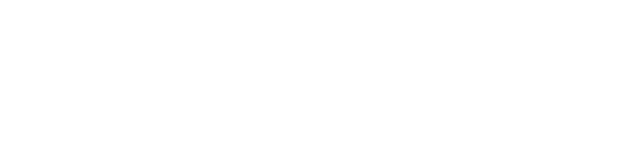
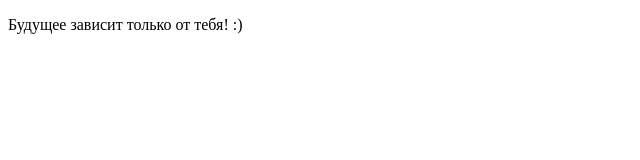
Before and after one commit to nikolai-bednyi/github-tutorial, a plain HTML site: page index.html in a window 1280 px wide. Shown: the whole page, without its empty margins (0-640 px from the left). Drawn offline with Linux system fonts and the light colour scheme.

Commit message:
Добавляет текст на странице

```diff
--- a/index.html
+++ b/index.html
@@ -6,6 +6,6 @@
     <title>New age</title>
 </head>
 <body>
-
+    <p>Будущее зависит только от тебя! :)</p>
 </body>
 </html>
```
